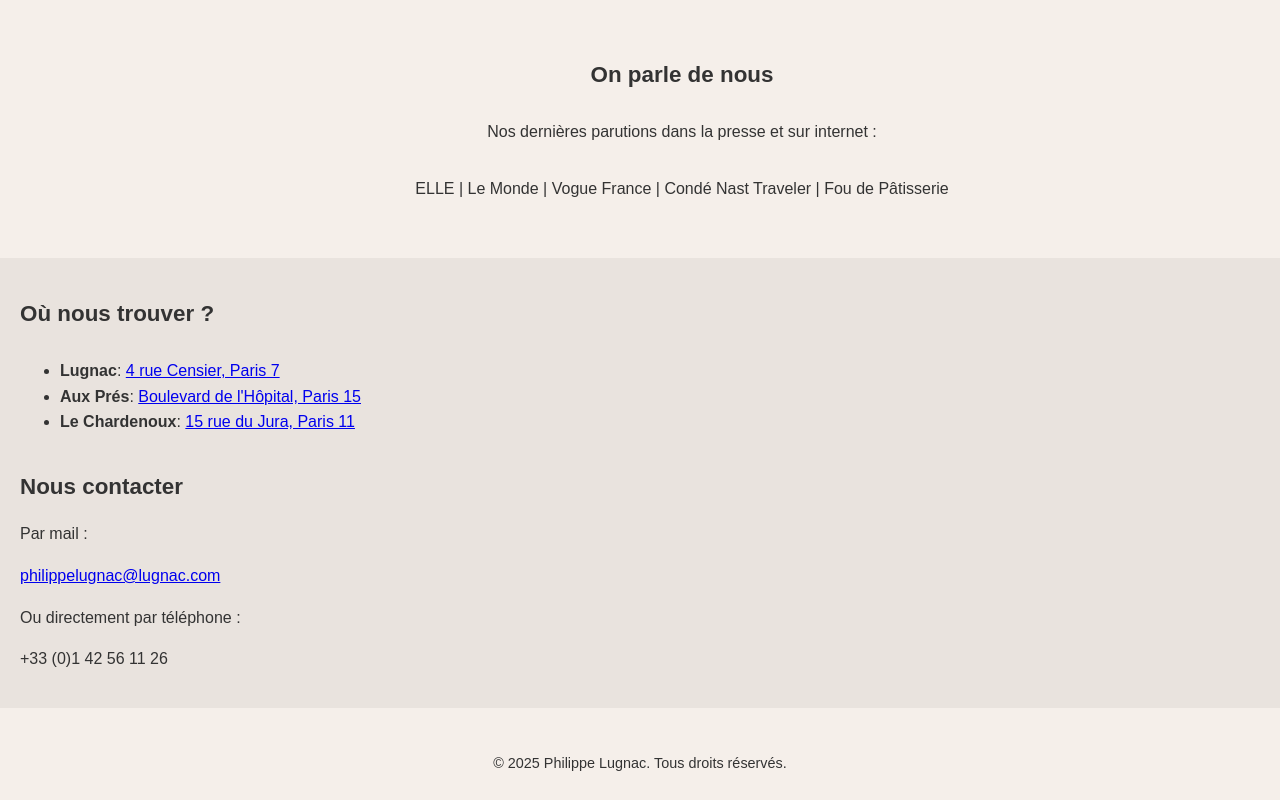
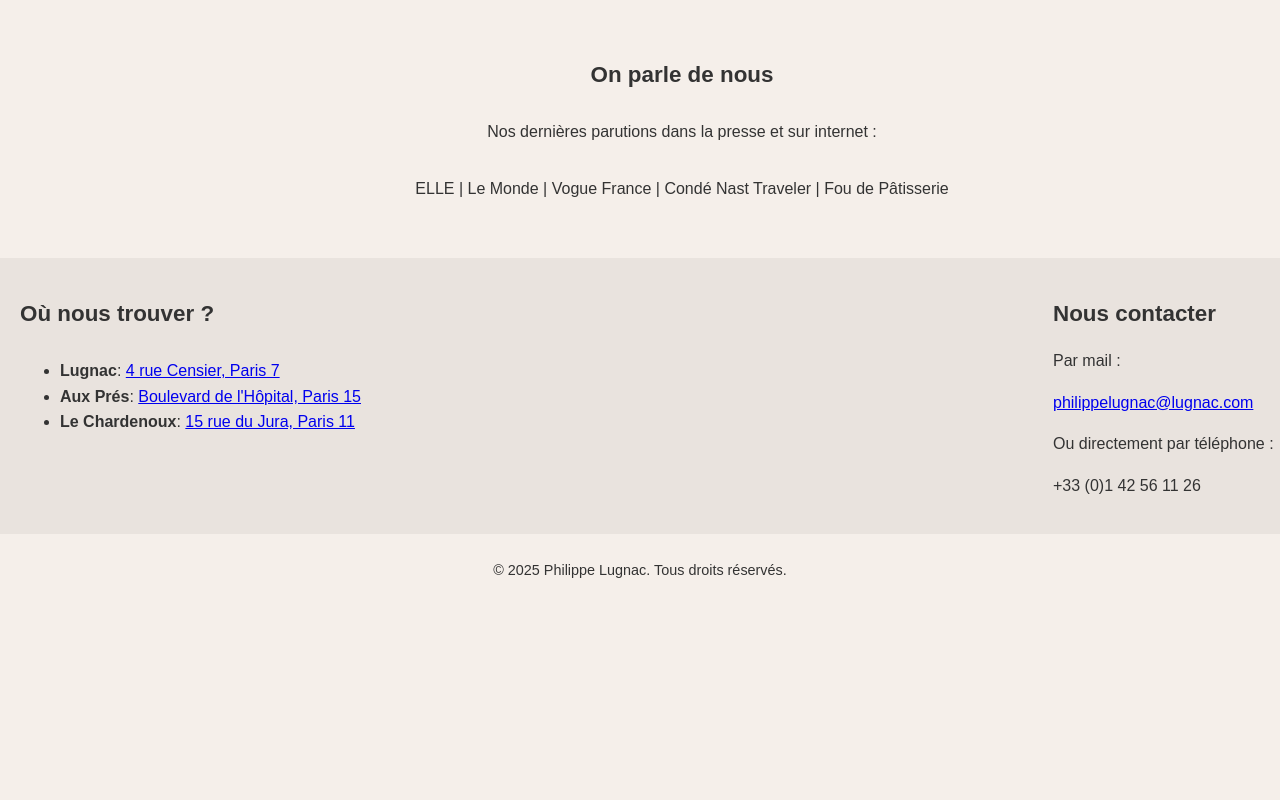
Before and after one commit to Alsaka-No-One/Alsaka-No-One.github.io, a plain HTML site: page index.html in a window 1280 px wide. Shown: the part 2035-2835 px from the top of the page. After the commit the page ends 2641 px from the top, so only its background shows below. Drawn offline with Linux system fonts and the light colour scheme.

Commit message:
[~] Contact style

```diff
--- a/index.html
+++ b/index.html
@@ -99,7 +99,7 @@
                     </div>
                 </div>
 
-                <div id="">
+                <div id="right">
                     <h2>Nous contacter</h2>
                     <p>Par mail :</p>
                     <a href="mailto:philippelugnac@lugnac.com">philippelugnac@lugnac.com</a>
--- a/style.css
+++ b/style.css
@@ -124,10 +124,14 @@
   padding: 20px;
 }
 
-.chef, .patisseries, .media, .locationsContact {
+.chef, .patisseries, .media {
   display: flex;
   flex-direction: column;
   margin-bottom: 20px;
+}
+
+.locationsContact {
+  display: flex;;
 }
 
 .chef img {
@@ -146,8 +150,6 @@
 
 .locationsContact {
   background-color: #e9e3de;
-  display: flex;
-  justify-content: space-around;
 }
 
 .media {
@@ -202,6 +204,10 @@
   border-radius: 5px;
 }
 
+.right {
+  right: 0;
+}
+
 footer {
   text-align: center;
   padding: 10px;
```
